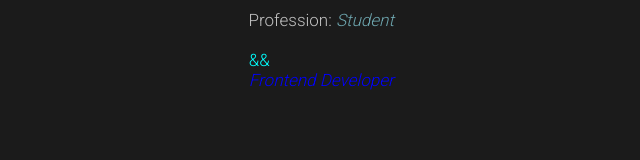
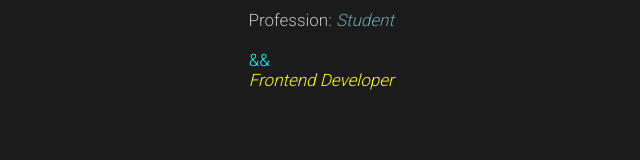
Before and after one commit to viicky0057/Vicky_Gupta, a plain HTML site: page index.html in a window 1280 px wide. Shown: the part 188-348 px from the top of the page, without its empty margins (314-954 px from the left). Drawn offline with Linux system fonts and the light colour scheme.

Commit message:
Update index.html

```diff
--- a/index.html
+++ b/index.html
@@ -17,7 +17,7 @@
     <div id="pic_parent"><img id="pic" src="enet.fas.er.vkgupta.web.encrypt.as.png" alt="Please reload the page !">
         <span class="span1">Vicky Gupta</span>
         <span>Profession: <i style="color:rgba(151, 234, 247, 0.672);">Student</i> </span>
-<span style="color:cyan;padding:20px;"> && <br> <i style="color:blue;">Frontend Developer </i></span>
+<span style="color:cyan;padding:20px;"> && <br> <i style="color:yellow;">Frontend Developer </i></span>
     </div>
     <div id="icons">
         <a href="mailto:"></a>
```
